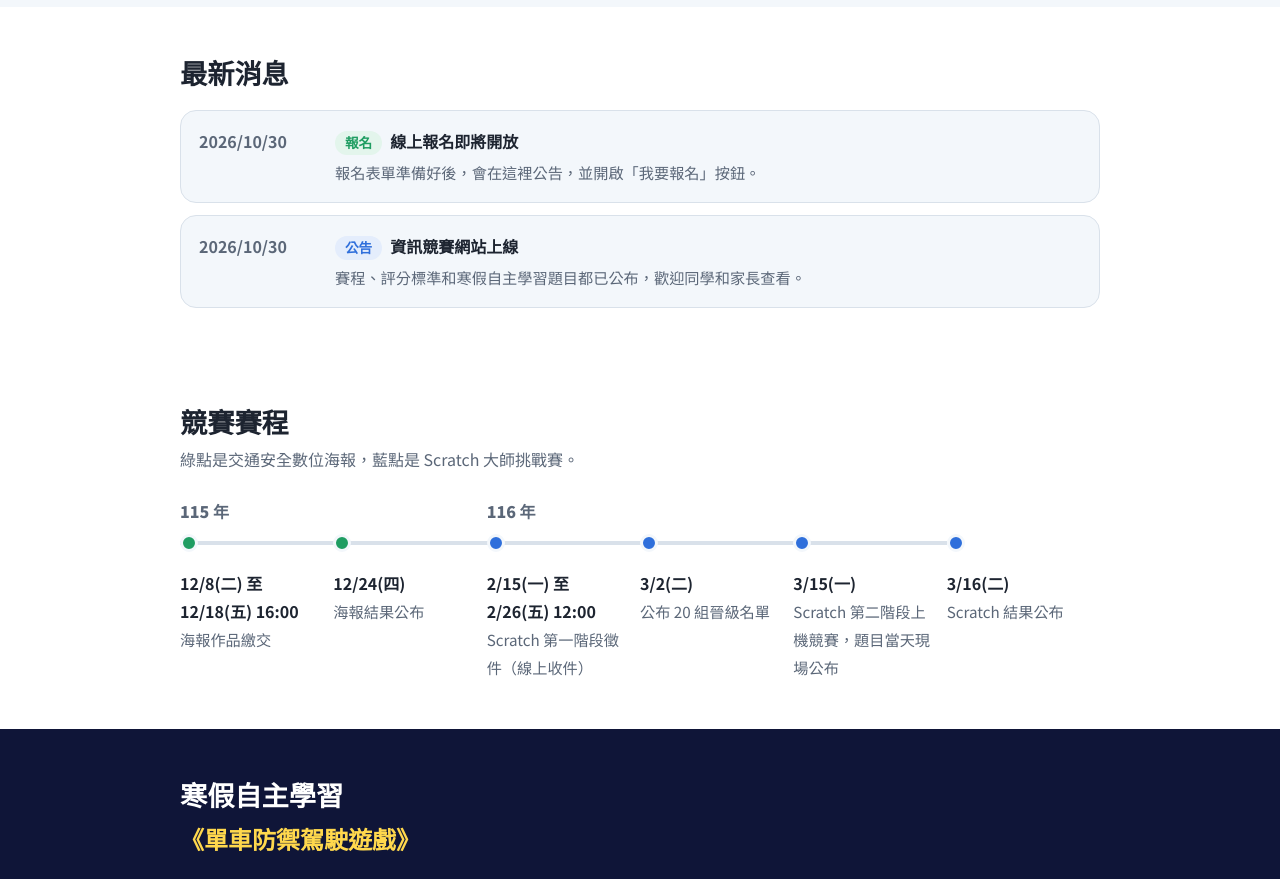
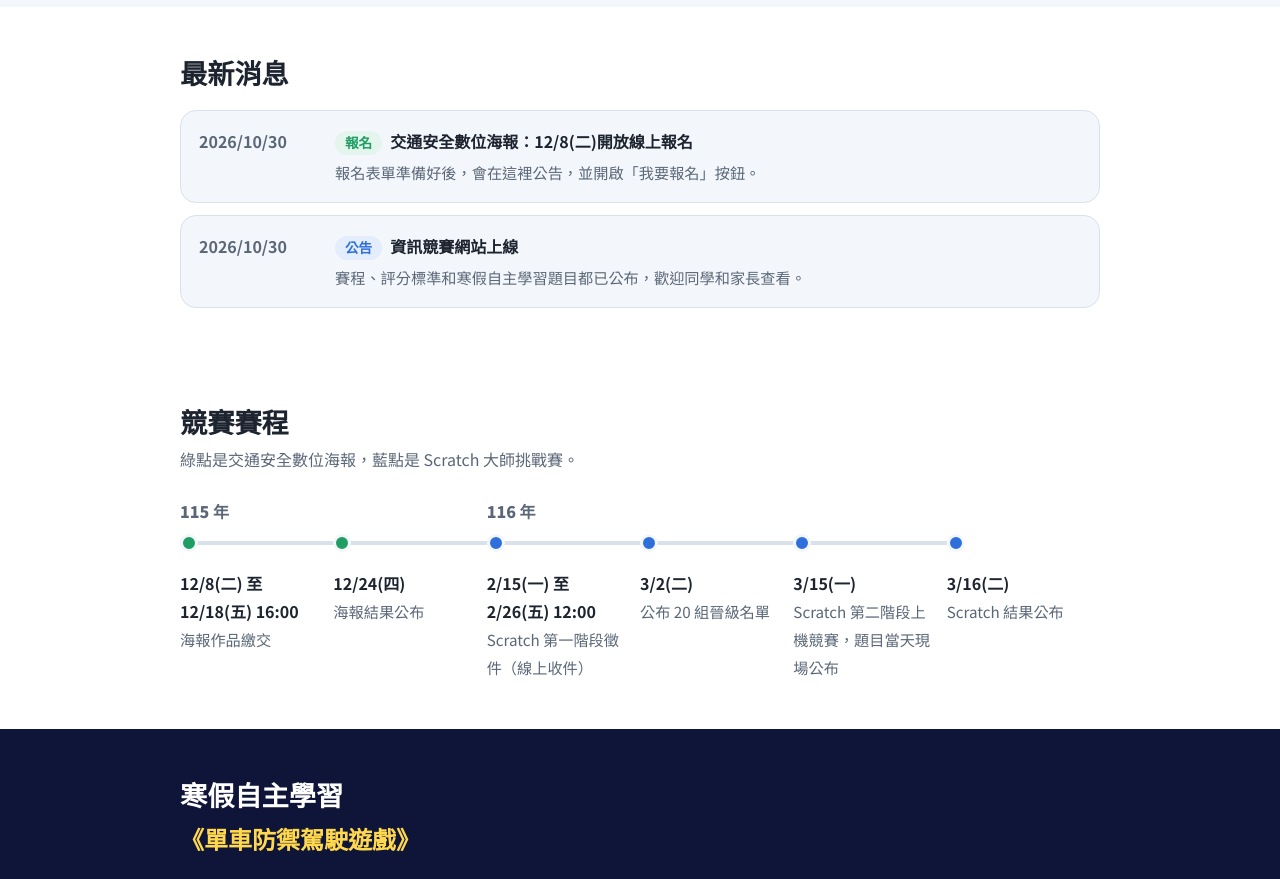
Before and after one commit to oscarhm615-collab/-GO-GO-2026-, a plain HTML site: page index.html in a window 1280 px wide. Shown: the part 860-1739 px from the top of the page. Drawn offline with Linux system fonts and the light colour scheme.

Commit message:
Modify news items in JSON state
Updated the JSON state for news items in index.html.

```diff
--- a/index.html
+++ b/index.html
@@ -374,7 +374,7 @@ footer{background:var(--navy);color:#c9d2de;padding:28px 0;text-align:center;fon
 
 </template>
 <div id="root"></div>
-<script type="application/json" id="state">{"news": [{"id": "n2", "date": "2026-10-30", "tag": "報名", "title": "線上報名即將開放", "text": "報名表單準備好後，會在這裡公告，並開啟「我要報名」按鈕。"}, {"id": "n1", "date": "2026-10-30", "tag": "公告", "title": "資訊競賽網站上線", "text": "賽程、評分標準和寒假自主學習題目都已公布，歡迎同學和家長查看。"}]}</script>
+<script type="application/json" id="state">{"news": [{"id": "n2", "date": "2026-10-30", "tag": "報名", "title": "交通安全數位海報：12/8(二)開放線上報名", "text": "報名表單準備好後，會在這裡公告，並開啟「我要報名」按鈕。"}, {"id": "n1", "date": "2026-10-30", "tag": "公告", "title": "資訊競賽網站上線", "text": "賽程、評分標準和寒假自主學習題目都已公布，歡迎同學和家長查看。"}]}</script>
 <script id="app">(function(){
   var HEAD_FIXED="<meta charset=\"utf-8\">\n<meta name=\"viewport\" content=\"width=device-width, initial-scale=1, viewport-fit=cover\">\n<title>綠燈亮起，大湖GO GO！｜大湖資訊競賽 115 學年度</title>\n<link rel=\"preconnect\" href=\"https://fonts.googleapis.com\">\n<link rel=\"stylesheet\" href=\"https://fonts.googleapis.com/css2?family=Noto+Sans+TC:wght@400;500;700;900&display=swap\">";
   var FORMS={poster:"",scratch:""};
```
